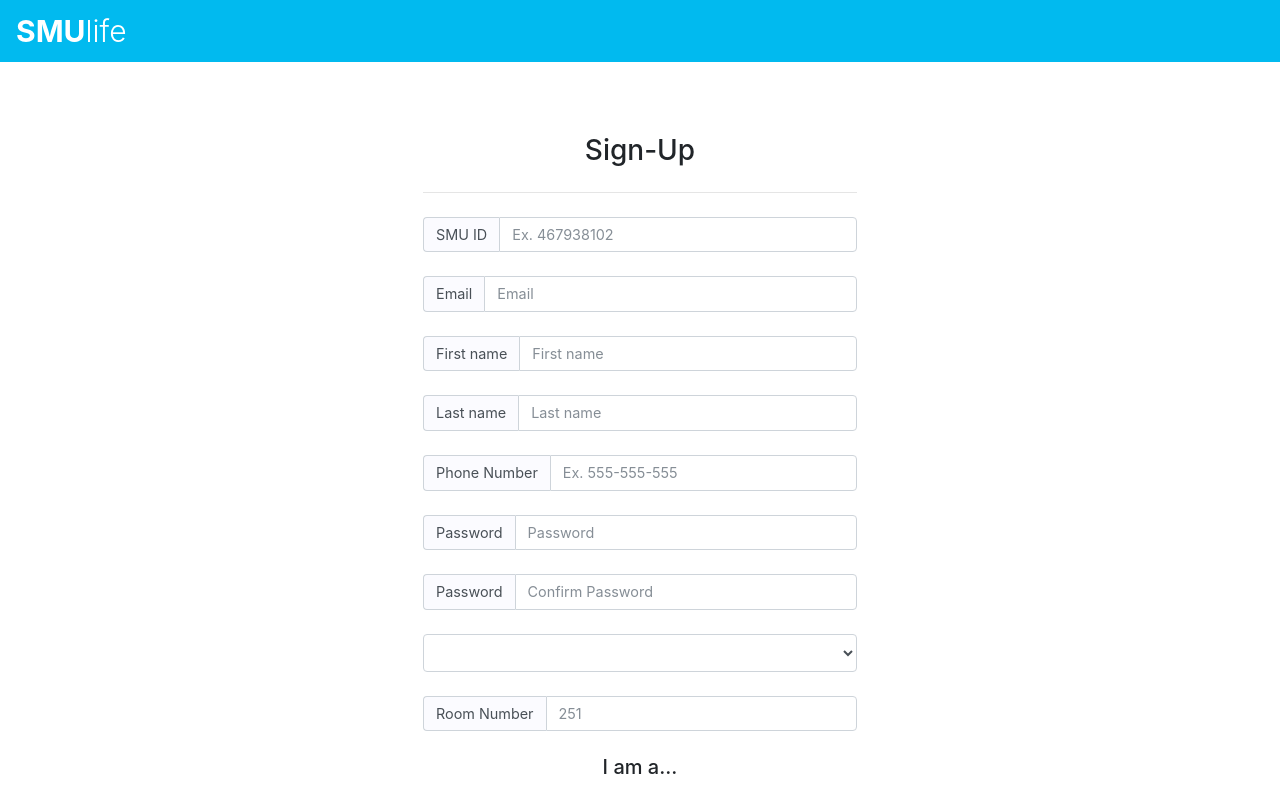
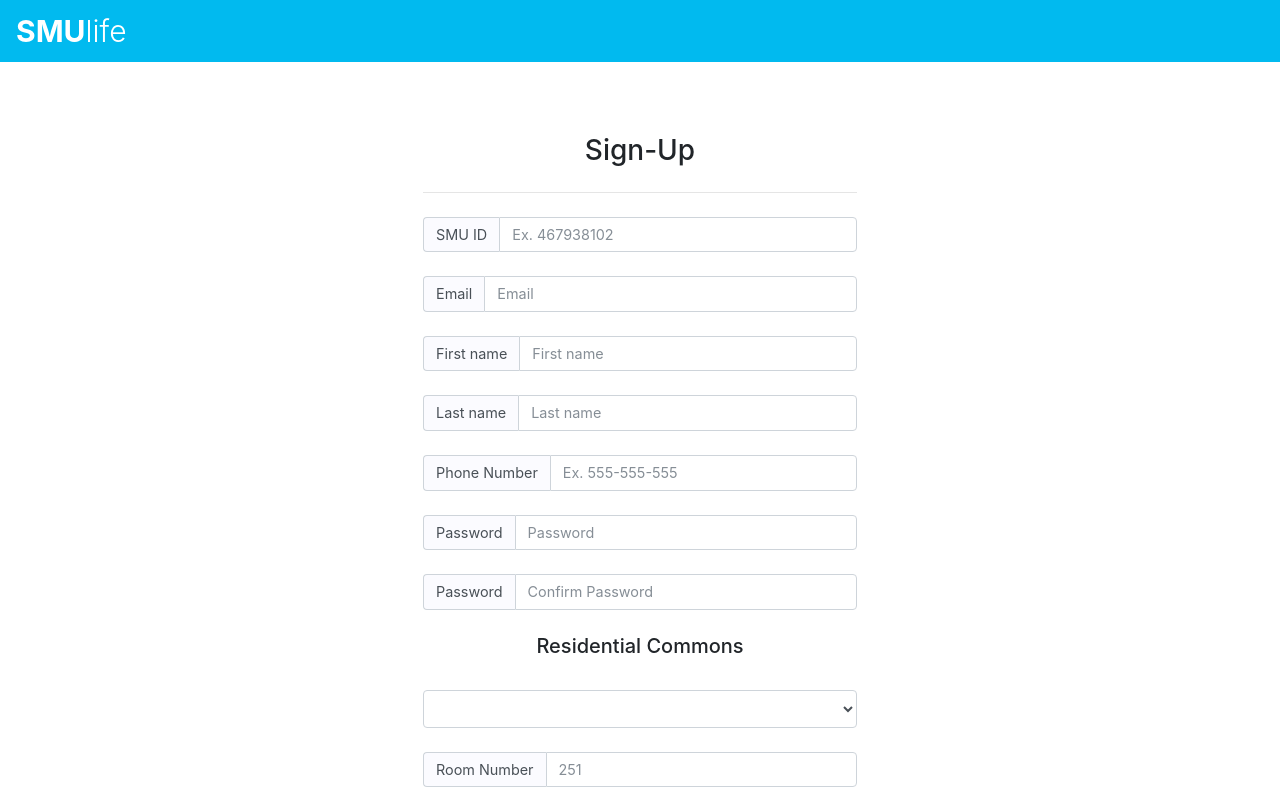
Before and after one commit to austinchenCS/SMULife, an Angular app in the folder frontend/: page /signup in a window 1280 px wide. Shown: the top 800 px of the page. Built offline with nearby package versions, Linux system fonts and the light colour scheme.

Commit message:
Fixed some stuff

```diff
--- a/frontend/src/app/components/signup/signup.component.html
+++ b/frontend/src/app/components/signup/signup.component.html
@@ -136,12 +136,15 @@
 
             <br>
 
+            <h5>Residential Commons</h5>
+            <br>
+
             <select id="dormID"
                 class="form-control"
                 name="dormID"
                 [(ngModel)]="dorms"
                 #dormId="ngModel">
-                <option>Select your Residential Commons</option>
+                <option selected>Select your Residential Commons</option>
                 <option *ngFor="let dorm of dorms"
                     [value]="dorm.id">
                     {{ dorm.name }}
@@ -151,8 +154,18 @@
 
             <div class="input-group">
                 <span class="input-group-addon" id="sizing-addon1">Room Number</span>
-                <input type="text" #roomNumberName="ngModel" [(ngModel)]="roomnumber" class="form-control" placeholder="251" aria-describedby="sizing-addon1" name="roomnumber-field" required>
+                <input type="text" #roomNumberName="ngModel" [(ngModel)]="roomnumber" class="form-control" placeholder="251" aria-describedby="sizing-addon1" name="roomnumber-field" required maxlength=3>
             </div>
+
+            <div class="alert alert-danger"
+            *ngIf="roomNumberName.errors && roomNumberName.touched">
+                <ul>
+                    <li [hidden]="!roomNumberName.errors.required">
+                        Room number required!
+                    </li>
+                </ul>
+            </div>
+
             <br>
 
             <h5>I am a...</h5>
```
Also changed, not shown: frontend/.angular-cli.json.
